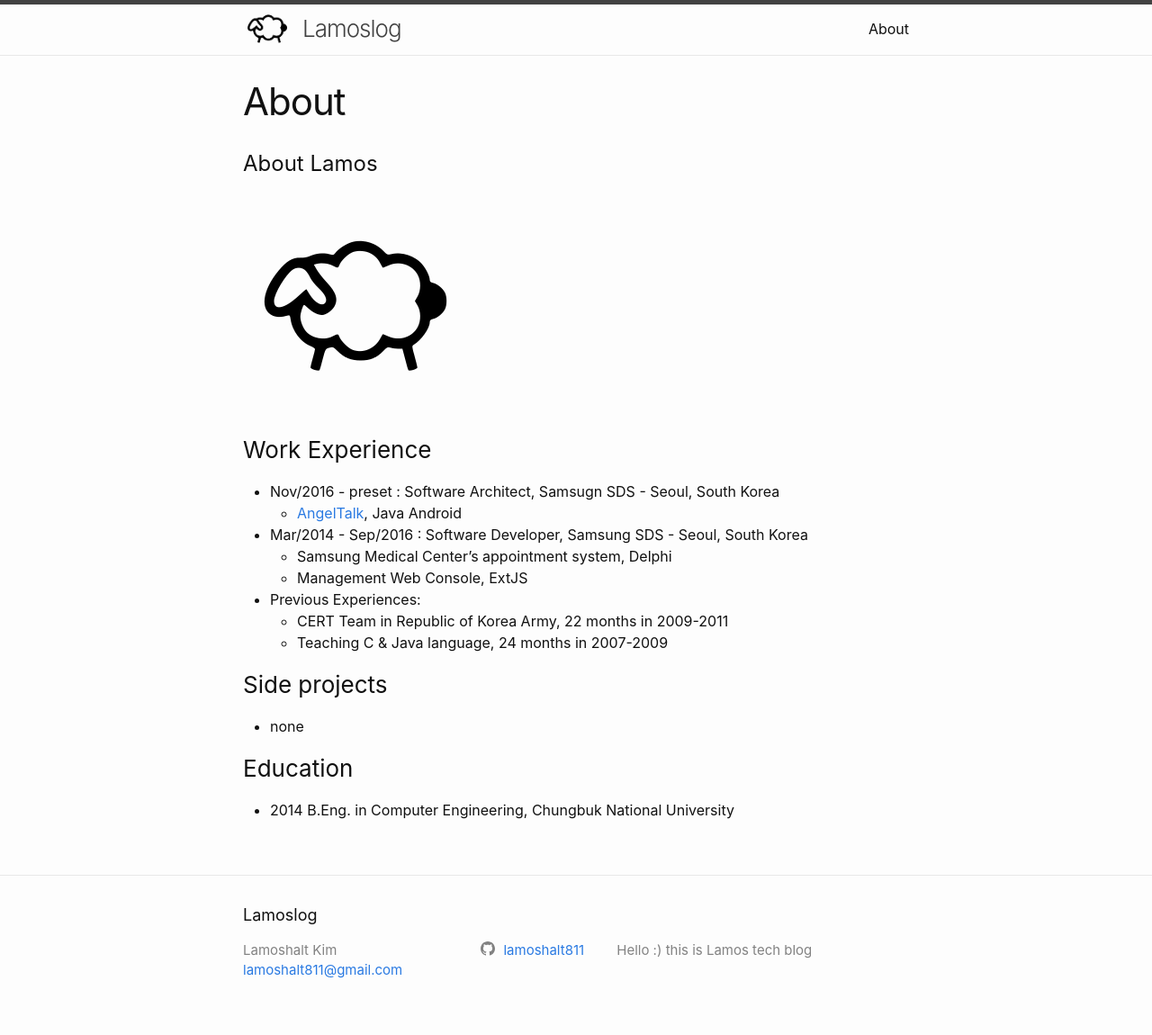
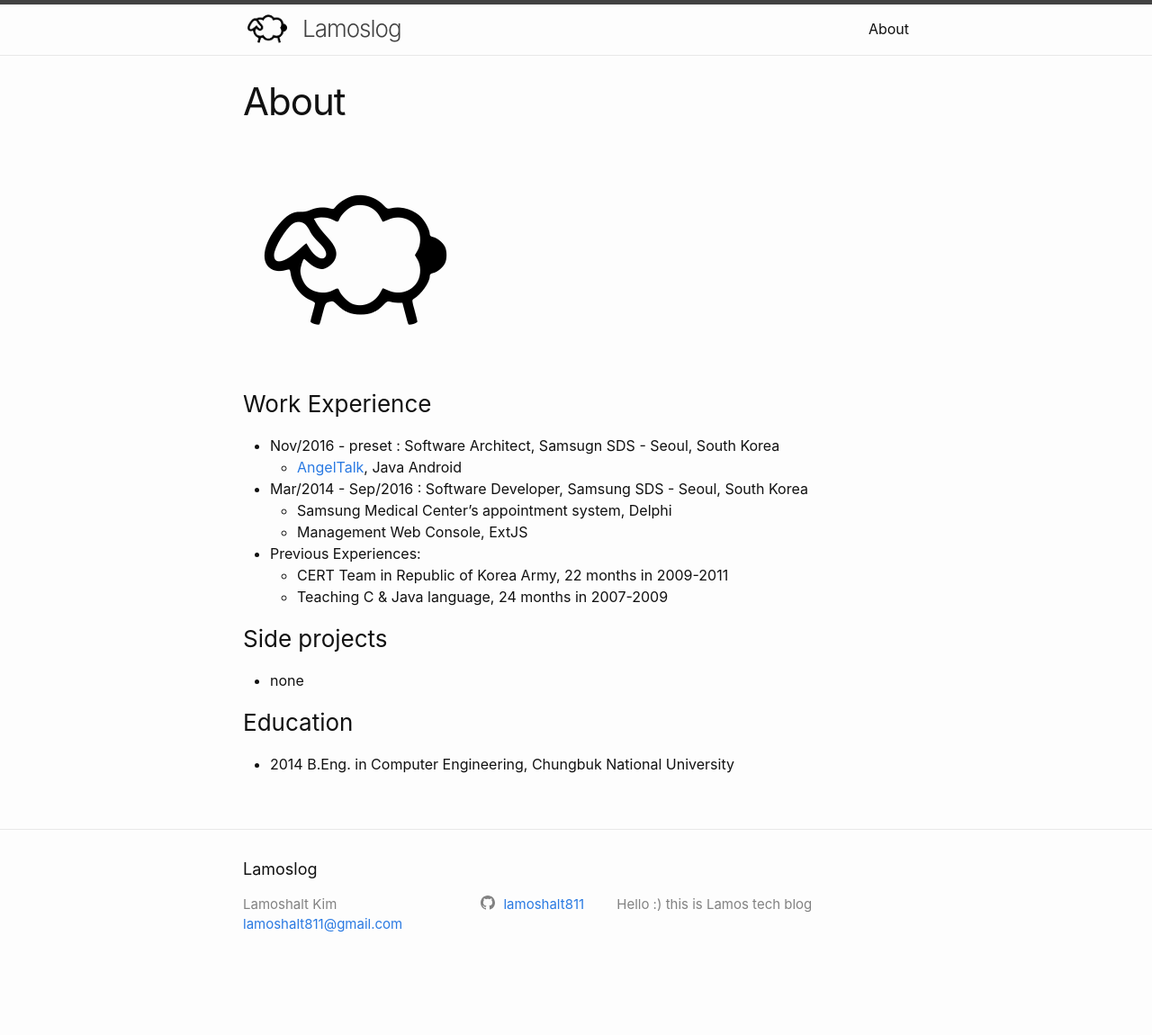
Before and after one commit to lamoshalt811/lamoshalt811.github.io, a Jekyll site: the page built from about.md, in a window 1280 px wide. Shown: the whole page at 90% size. Built offline with Jekyll 4.4.1, drawn with Linux system fonts in a browser that asks for light colours; after the commit the page ends 1099 px from its top, so only the background shows below that.

Commit message:
Update about.md

```diff
--- a/about.md
+++ b/about.md
@@ -3,8 +3,6 @@ layout: page
 title: About
 permalink: /about/
 ---
-
-# About Lamos
 
 ![logo](/assets/lamos.png)
 
```
